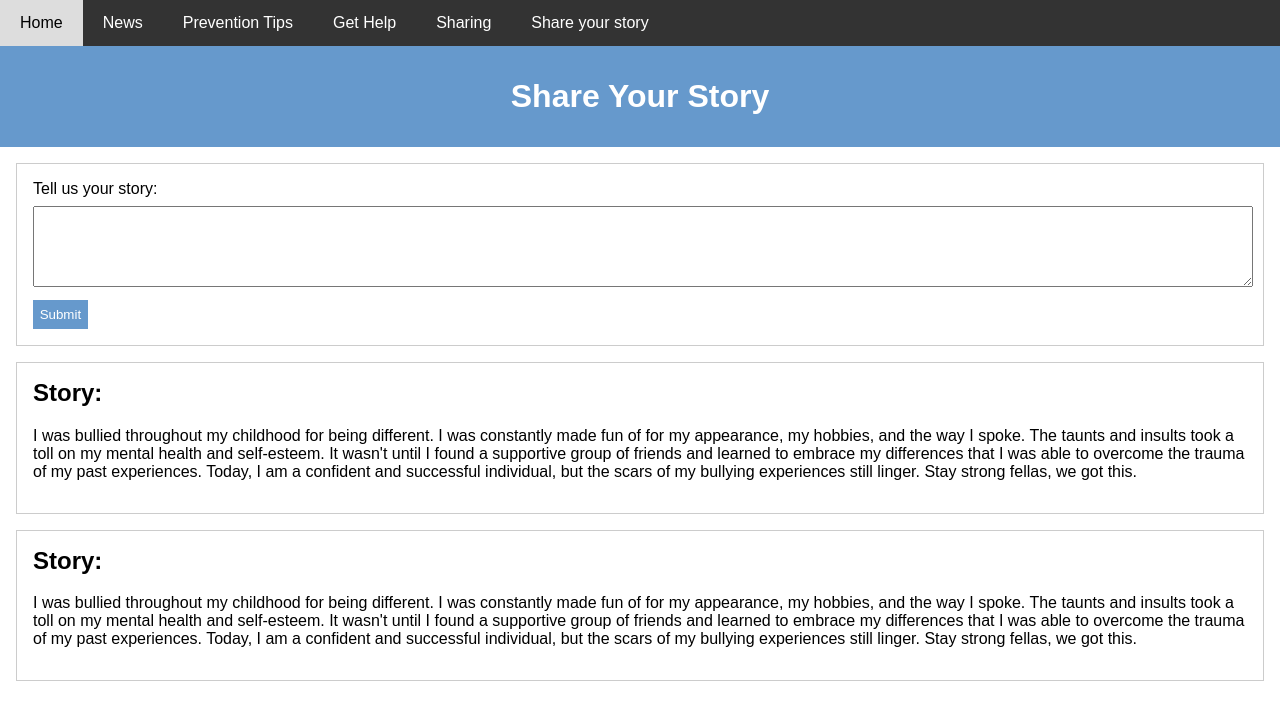
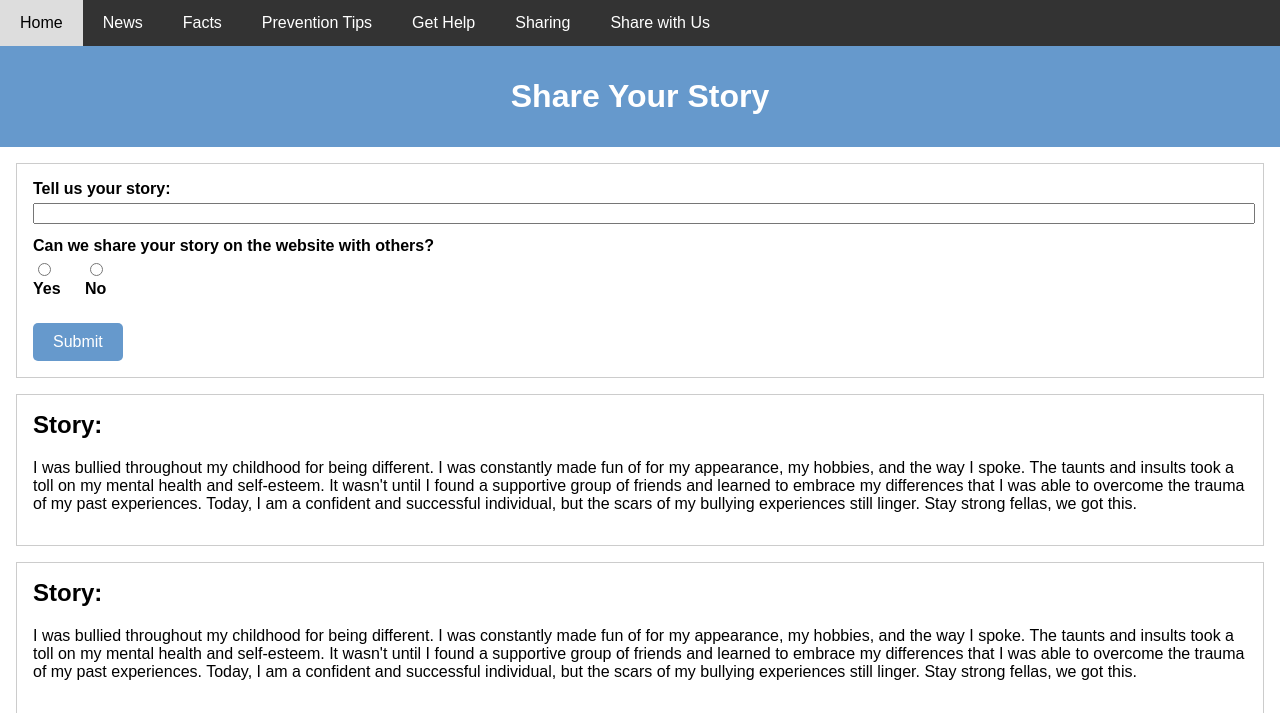
Before and after one commit to SurayaLotfi/OSPAssignment, a PHP site: page /story.php in a window 1280 px wide. Shown: the top 713 px of the page. Run offline with PHP 8.4, Linux system fonts and the light colour scheme.

Commit message:
Update story.php

```diff
--- a/story.php
+++ b/story.php
@@ -4,8 +4,10 @@ session_start();
 <!DOCTYPE html>
 <html>
 <head>
+
 	<title>Share Your Story</title>
 	<style>
+
         .navbar {
       overflow: hidden;
       background-color: #333;
@@ -70,37 +72,99 @@ session_start();
 			color: red;
 			cursor: pointer;
 		}
+		#share-with-us {
+		margin-top: 50px;
+		margin-bottom: 50px;
+		padding: 20px;
+		border: 1px solid #ddd;
+		border-radius: 5px;
+		}
+		.form-group {
+			margin-bottom: 20px;
+		}
+		label {
+			font-weight: bold;
+			display: block;
+			margin-bottom: 5px;
+		}
+		textarea, input[type="file"] {
+			width: 100%;
+			padding: 10px;
+			border-radius: 5px;
+			border: 1px solid #ddd;
+			font-size: 16px;
+			resize: none;
+		}
+		.radio-group {
+			display: inline-block;
+			margin-right: 20px;
+		}
+		input[type="submit"] {
+			background-color: #6699CC;
+			color: white;
+			padding: 10px 20px;
+			border-radius: 5px;
+			font-size: 16px;
+			cursor: pointer;
+			border: none;
+		}
+		input[type="submit"]:hover {
+			background-color: #3e8e41;
+		}
 	</style>
 </head>
 <body>
 <div class="navbar">
-            <a href="home.php">Home</a>
+<a href="homepage.php">Home</a>
 			<a href="news.php">News</a>
+			<a href="facts.php">Facts</a>
 			<a href="tips.php">Prevention Tips</a>
 			<a href="gethelp.php">Get Help</a>
 			<a href="newstories.php">Sharing</a>
-            <a href="story.php">Share your story</a>
+			<a href="story.php">Share with Us</a>
           </div>
 	<h1>Share Your Story</h1>
 	<form action="story.php" method="POST">
+		<?php
+			$rand=rand();
+			$_SESSION['rand']=$rand;
+		?>
+		<input type="hidden" value="<?php echo $rand; ?>" name="randcheck" />
         <label for="story">Tell us your story:</label>
-		<textarea name="story" rows="5" required></textarea>
-
+        <!-- <textarea name="story" rows="5" required></textarea> -->
+        <input type="text" name="story" rows="5" required value="<?php echo htmlspecialchars($_POST['name'] ?? '', ENT_QUOTES); ?>">
+        <div class="form-group">
+        <label for="share-yes-no">Can we share your story on the website with others?</label>
+        <div class="radio-group">
+            <input type="radio" id="yes" name="share-yes-no" value="yes" required>
+            <label for="yes">Yes</label>
+        </div>
+        <div class="radio-group">
+            <input type="radio" id="no" name="share-yes-no" value="no" required>
+            <label for="no">No</label>
+        </div>
+        </div>
         <input type="submit" value="Submit">
     </form>
 
 
 	<?php
 	if ($_SERVER["REQUEST_METHOD"] == "POST") {
+		if ($_POST['randcheck']==$_SESSION['rand']){
         $story = $_POST["story"];
 
         if (!isset($_SESSION["stories"])) {
             $_SESSION["stories"] = array();
+
         }
+
 
         // Add the new story to the beginning of the array of stories
         array_unshift($_SESSION["stories"], $story);
 		}
+    }
+	// header('Location: displaystory.php');
+	// exit();
 
 	// Display all the stories on the web page
 	if (isset($_SESSION["stories"])) {
@@ -111,6 +175,7 @@ session_start();
 			echo "<p class='delete' onclick='deleteStory($key)'>Delete</p>";
 			echo "</div>";
 		}
+
 	}
 
 	// Delete a story if requested
@@ -127,6 +192,7 @@ session_start();
             window.location.href = "story.php?delete=" + index;
         }
         }
+
 	</script>
     <div class = "story">
     <h2>Story:</h2>
@@ -140,5 +206,32 @@ session_start();
         Today, I am a confident and successful individual, but the scars of my bullying experiences still linger. Stay strong fellas, we got this.</p>
     </div>
 
+	<!-- <div id="share-with-us">
+    <h2>Share with Us</h2>
+    <form>
+        <div class="form-group">
+        <label for="experience">Share your experience:</label>
+        <textarea id="experience" name="experience" rows="5" required></textarea>
+        </div>
+
+        <div class="form-group">
+        <label for="share-yes-no">Can we share your story on the website with others?</label>
+        <div class="radio-group">
+            <input type="radio" id="yes" name="share-yes-no" value="yes" required>
+            <label for="yes">Yes</label>
+        </div>
+        <div class="radio-group">
+            <input type="radio" id="no" name="share-yes-no" value="no" required>
+            <label for="no">No</label>
+        </div>
+        </div>
+        <div class="form-group">
+        <input type="submit" value="Submit">
+        </div>
+    </form>
+    </div>
+
+  </div> -->
+
 </body>
 </html>
```
Lines whose indentation alone changed are shown as unchanged.
